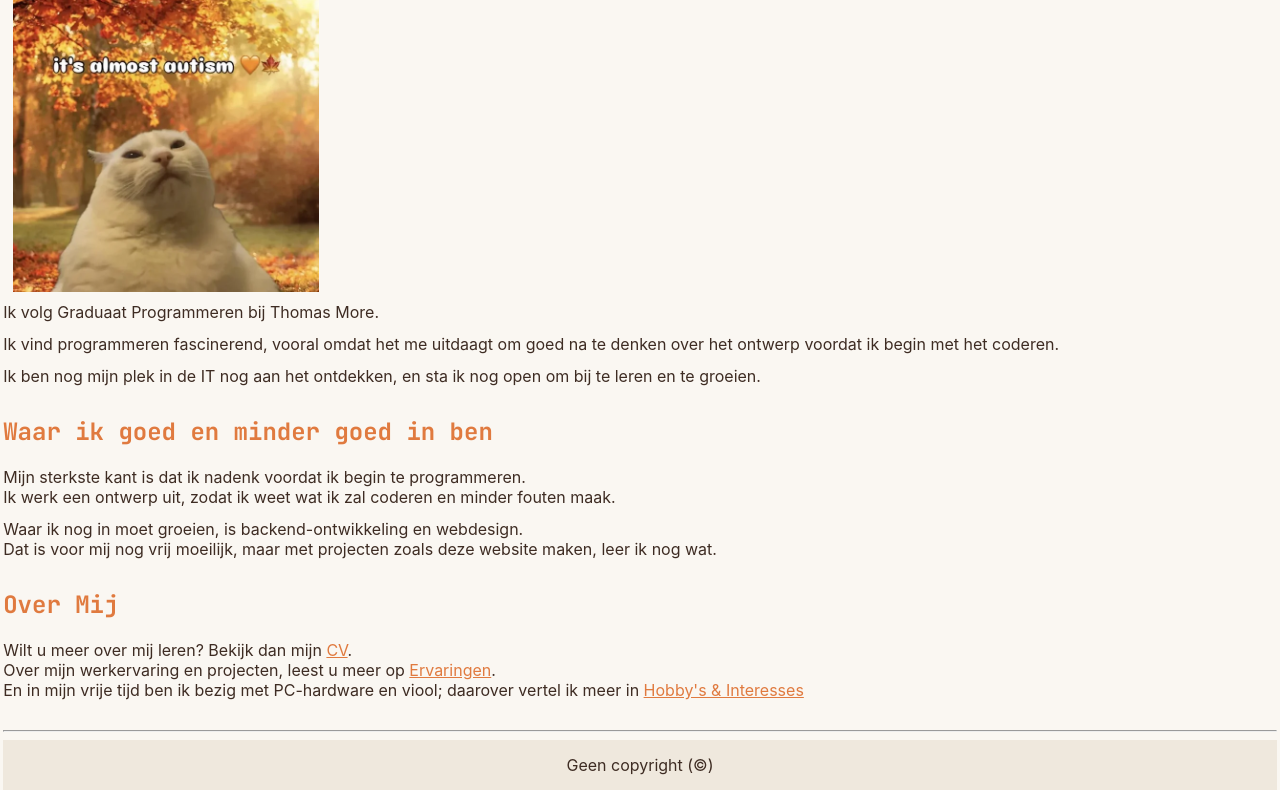
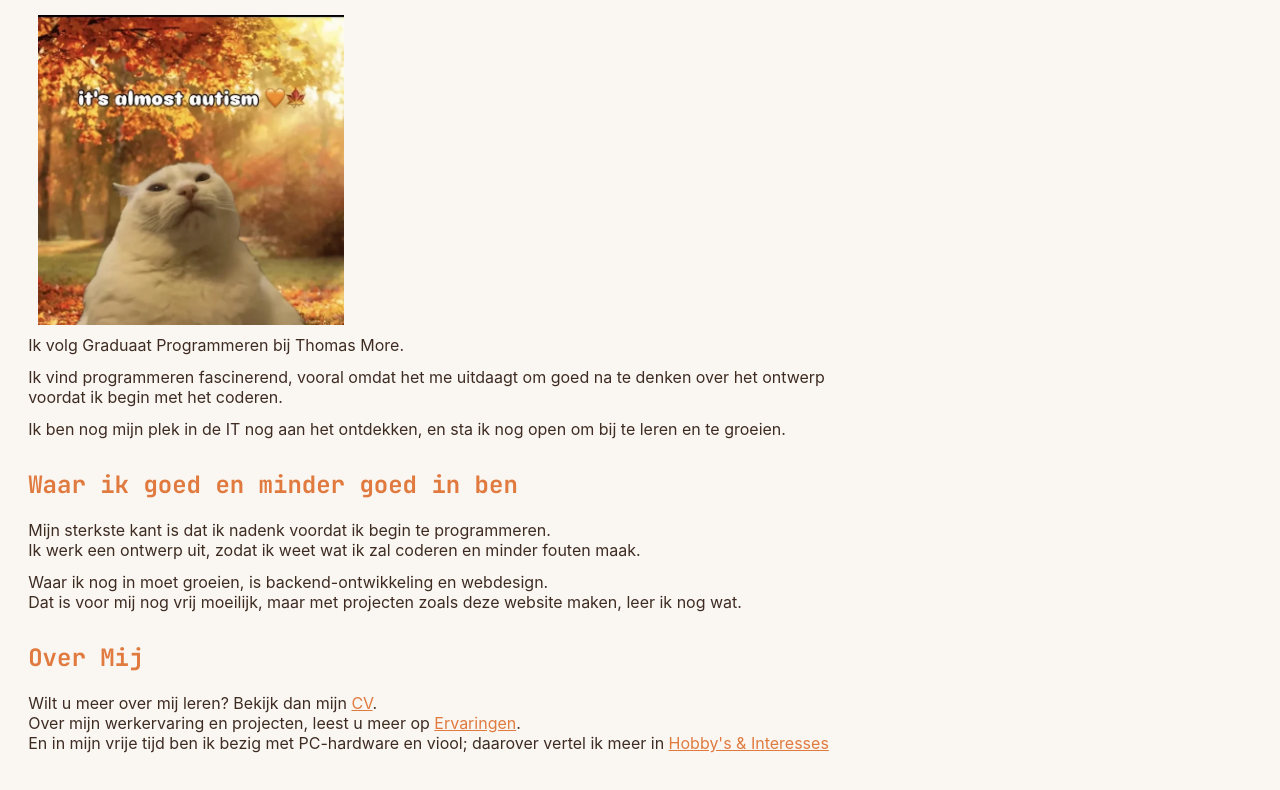
Before and after one commit to MustafaAl-Obaidi/portfolioWebsite_r1053762, a plain HTML site: page index.html in a window 1280 px wide. Shown: the part 212-1002 px from the top of the page. Drawn offline with Linux system fonts and the light colour scheme.

Commit message:
beseft net dat de content niet gecentreert is; probeerde iets te doen, maar het werkt niet. Zal het later doen, maar voor nu moet ik het gebroken uplaoden

```diff
--- a/CSS/main.css
+++ b/CSS/main.css
@@ -18,6 +18,14 @@ body{
     color: #3E2C23;
     margin: .1rem;
     padding: .1rem;
+    justify-content: center;
+    align-items: center;
+}
+/* Ik heb geen idee hoe ik alle content op de pagina's moet centreren. Geen tijd meer, dus moet ik het zo uploaden ;( */
+main{
+    max-width: 900px;
+    margin: 0;
+    padding: 25px;
 }
 
 header{
```
